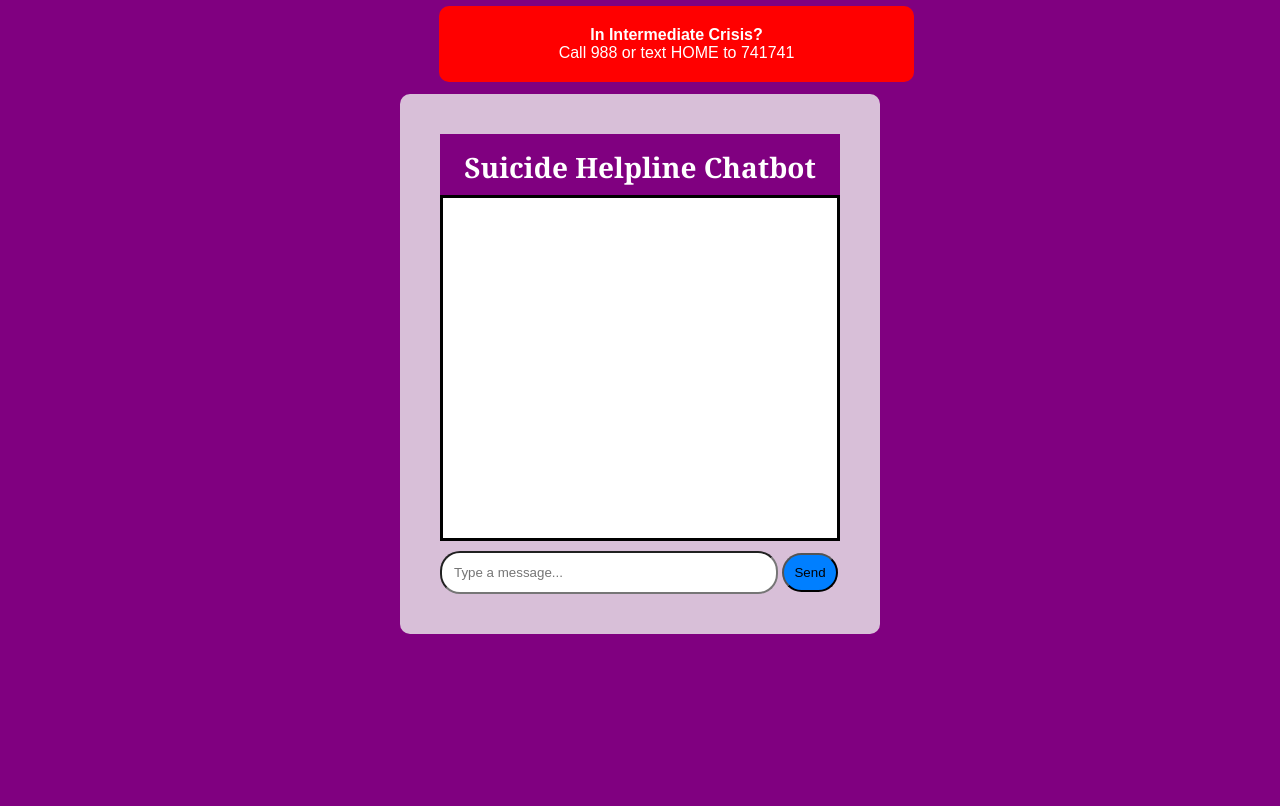
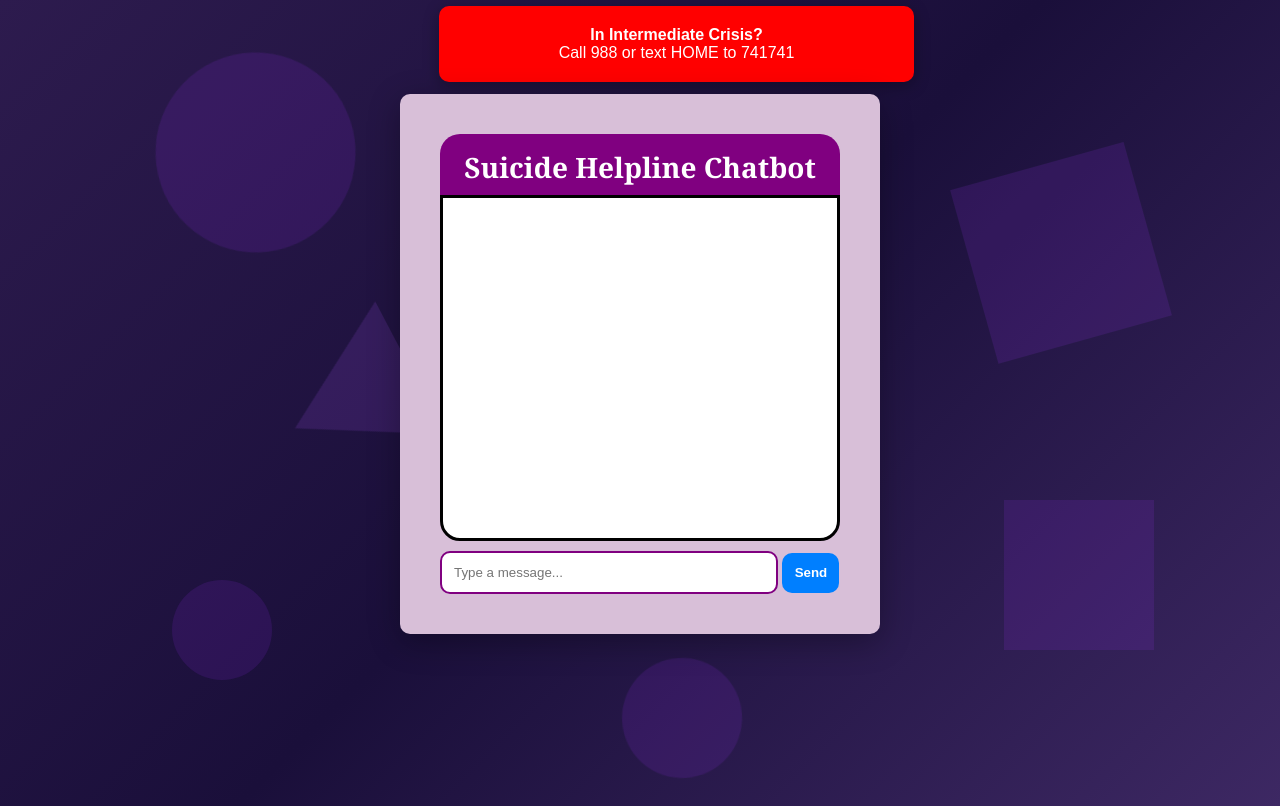
Before and after one commit to Nikhilkushwaha9899/Chatbot, a plain HTML site: page index.html in a window 1280 px wide. Drawn offline with Linux system fonts and the light colour scheme.

Commit message:
Revamp chatbot UI with new styles and animations

```diff
--- a/index.html
+++ b/index.html
@@ -3,7 +3,7 @@
 <head>
 <meta charset="UTF-8">
 <meta name="viewport" content="width=device-width, initial-scale=1.0">
-<title>Chatbot Prototype</title>
+<title>Chatbot</title>
 <style>
   * {
     padding: 0;
@@ -12,7 +12,115 @@
 
   body {
     font-family: Arial;
-    background: purple;
+    background: linear-gradient(135deg, #2d1b4e 0%, #1a0f3a 50%, #3d2863 100%);
+    min-height: 100vh;
+    position: relative;
+    overflow-x: hidden;
+  }
+
+  .background-animation {
+    position: fixed;
+    top: 0;
+    left: 0;
+    width: 100%;
+    height: 100%;
+    z-index: 0;
+    pointer-events: none;
+  }
+
+  .shape {
+    position: absolute;
+    opacity: 0.15;
+    animation: float 20s infinite ease-in-out;
+  }
+
+  .shape.circle {
+    border-radius: 50%;
+    background: rgba(138, 43, 226,1);
+  }
+
+  .shape.square {
+    background: rgba(147, 51, 234, 1);
+    transform: rotate(45deg);
+  }
+
+  .shape.triangle {
+    width: 0;
+    height: 0;
+    background: transparent;
+    border-left: 75px solid transparent;
+    border-right: 75px solid transparent;
+    border-bottom: 130px solid rgba(168, 85, 247, 1);
+  }
+  .shape:nth-child(1) {
+    width: 200px;
+    height: 200px;
+    top: 10%;
+    left: 10%;
+    animation-delay: 0s;
+    animation-duration: 25s;
+  }
+
+  .shape:nth-child(2) {
+    width: 150px;
+    height: 150px;
+    top: 60%;
+    left: 80%;
+    animation-delay: -5s;
+    animation-duration: 20s;
+  }
+
+  .shape:nth-child(3) {
+    width: 100px;
+    height: 100px;
+    top: 70%;
+    left: 15%;
+    animation-delay: -10s;
+    animation-duration: 30s;
+  }
+
+  .shape:nth-child(4) {
+    width: 180px;
+    height: 180px;
+    top: 20%;
+    left: 75%;
+    animation-delay: -15s;
+    animation-duration: 22s;
+  }
+
+  .shape:nth-child(5) {
+    width: 120px;
+    height: 120px;
+    top: 80%;
+    left: 50%;
+    animation-delay: -8s;
+    animation-duration: 28s;
+  }
+
+  .shape:nth-child(6) {
+    top: 40%;
+    left: 20%;
+    animation-delay: -12s;
+    animation-duration: 26s;
+  }
+
+  @keyframes float {
+    0%, 100% {
+      transform: translate(0, 0) rotate(0deg);
+    }
+    25% {
+      transform: translate(30px, -30px) rotate(90deg);
+    }
+    50% {
+      transform: translate(-20px, 20px) rotate(180deg);
+    }
+    75% {
+      transform: translate(40px, 10px) rotate(270deg);
+    }
+  }
+  .content-wrapper {
+    position: relative;
+    z-index: 1;
   }
 
   #chatbox {
@@ -21,6 +129,7 @@
     background-color: RGB(216, 191, 216);
     padding: 40px;
     border-radius: 10px;
+    box-shadow: 0 8px 32px rgba(0, 0, 0, 0.3);
   }
 
   #messages {
@@ -30,6 +139,8 @@
     padding: 10px;
     margin-bottom: 10px;
     background-color: white;
+    border-bottom-left-radius:20px;
+    border-bottom-right-radius:20px;
   }
 
   .user {
@@ -43,13 +154,24 @@
   input {
     width: 310px;
     padding: 12px;
-    border-radius: 20px;
+    border-radius: 10px;
+    border: 2px solid purple;
   }
 
   button {
     padding: 10px;
     background-color: rgb(0, 127, 255);
-    border-radius: 20px;
+    border-radius: 10px;
+    border: none;
+    color: white;
+    cursor: pointer;
+    font-weight: bold;
+    width:57px;
+    height:40px
+  }
+
+  button:hover {
+    background-color: rgb(0, 100, 200);
   }
 
   h1 {
@@ -61,8 +183,9 @@
     font-family: Georgia, "Times New Roman", serif;
     font-size: 28px;
     padding: 5px;
+    border-top-left-radius:20px;
+    border-top-right-radius:20px;
   }
-
 
   #red {
     background-color: red;
@@ -71,7 +194,8 @@
     color: white;
     border-radius: 10px;
     padding: 20px;
-    margin: 6px 439px -38px;
+    margin: 6px 439px -38px ;
+    box-shadow: 0 4px 16px rgba(0, 0, 0, 0.3);
   }
 
   #call {
@@ -81,6 +205,16 @@
 </head>
 
 <body>
+  <div class="background-animation">
+    <div class="shape circle"></div>
+    <div class="shape square"></div>
+    <div class="shape circle"></div>
+    <div class="shape square"></div>
+    <div class="shape circle"></div>
+    <div class="shape triangle"></div>
+  </div>
+
+  <div class="content-wrapper">
     <div id="red">
       <div id="call">
         <p>In Intermediate Crisis?</p>
@@ -90,13 +224,12 @@
       </div>
     </div>
 
-
-
     <div id="chatbox">
       <h1>Suicide Helpline Chatbot</h1>
       <div id="messages"></div>
       <input type="text" id="userInput" placeholder="Type a message..." />
       <button onclick="sendMessage()">Send</button>
+    </div>
   </div>
 
   <script>
```
Lines whose indentation alone changed are shown as unchanged.
